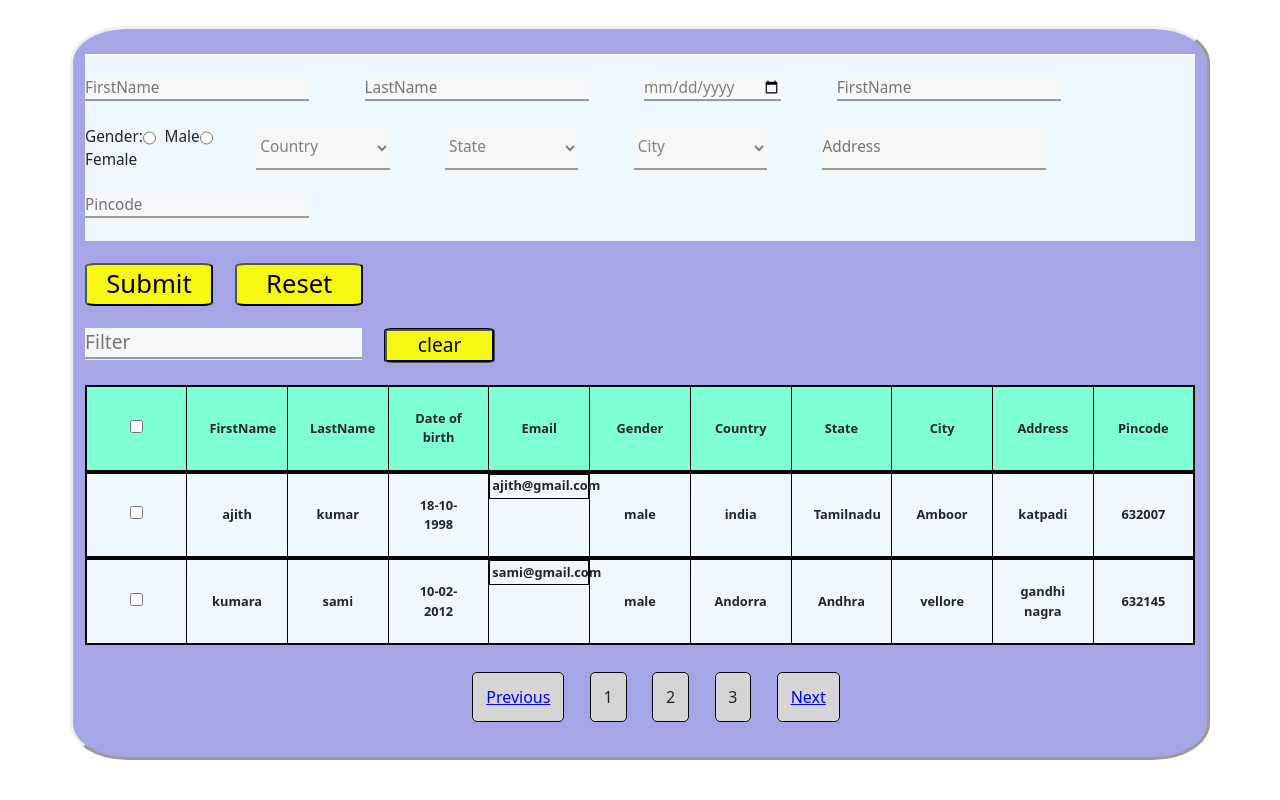
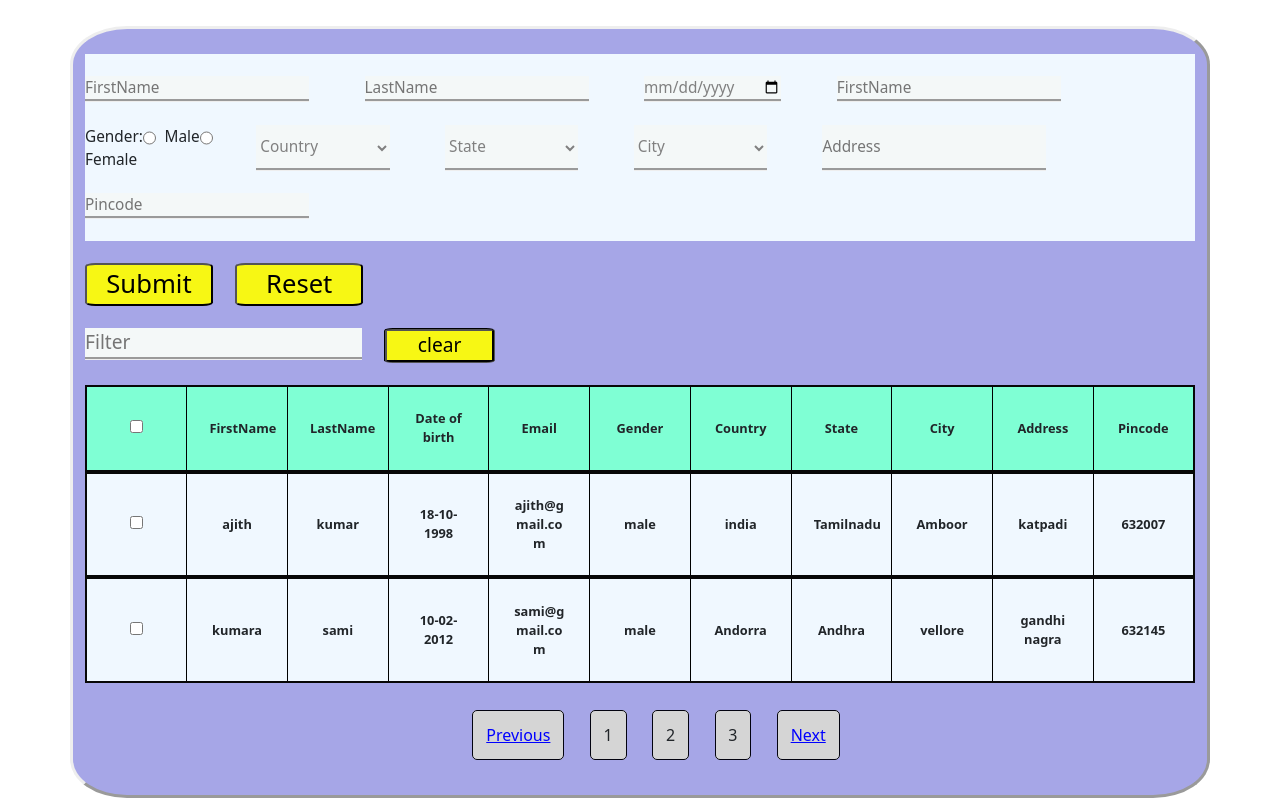
Before and after one commit to Ajithkumar1810/pagenation, a React (Create React App) app: page / in a window 1280 px wide. Built offline with nearby package versions, Linux system fonts and the light colour scheme.

Commit message:
6th commit

```diff
--- a/src/Pagegrid.css
+++ b/src/Pagegrid.css
@@ -30,7 +30,7 @@ table {
      font-weight: bold;
   }
   td[id="email"]{
-        display: block;
+        word-wrap: break-word;
 
   }
   tr{
```
